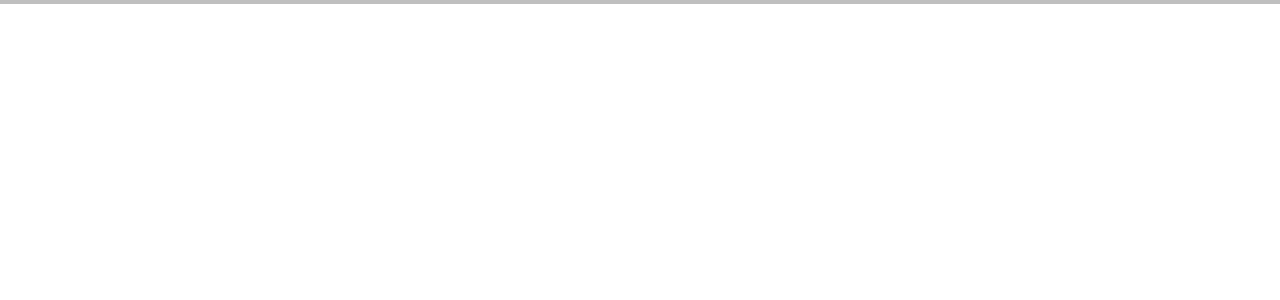
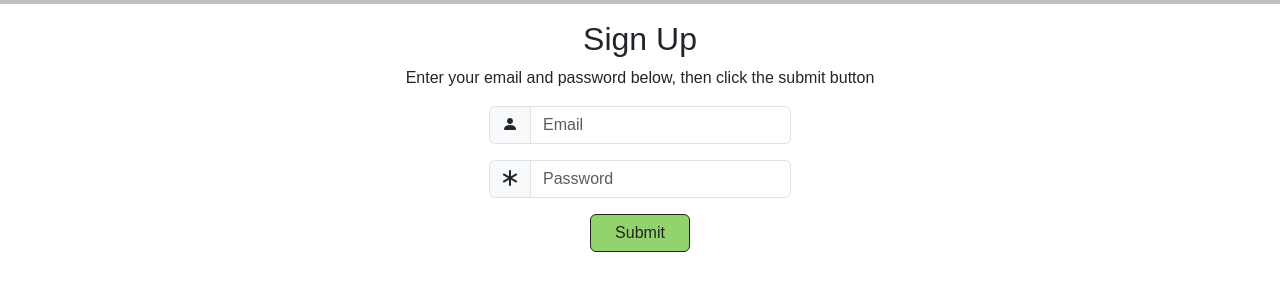
Before and after one commit to Lily-Hagen/RecipeRepo, a Flask app: page /login in a window 1280 px wide. Shown: the part 56-356 px from the top of the page. Run offline with Flask 3, Linux system fonts and the light colour scheme; some web fonts are replaced.

Commit message:
UI changes for Home Login and Base

```diff
--- a/website/templates/Home.html
+++ b/website/templates/Home.html
@@ -1,11 +1,7 @@
 {% extends "base.html" %} {% block title %}Home{% endblock %}
 {% block content %}
+<h1 align="center">Welcome To RecipeRepo!</h1>
     <div class="container-lg">
-        <div class="row">
-            <div class="col">
-                <h1 align="center">Welcome To RecipeRepo!</h1>
-            </div>
-        </div>
         <div class="row justify-content-evenly">
             <div class="col-8">
                 <div class="row">
--- a/website/templates/LoginPage.html
+++ b/website/templates/LoginPage.html
@@ -1,3 +1,35 @@
 {% extends "base.html" %} {% block title %}Login{% endblock %}
 {% block content %}
+<h2 align="center">Sign Up</h2>
+<p align="center">Enter your email and password below, then click the submit button</p>
+<div class="container-fluid d-flex justify-content-center align-items-center">
+  <form class="w-50">
+    <!-- Email Input with Person Icon -->
+    <div class="row mb-3 justify-content-center">
+      <div class="col-sm-6">
+        <div class="input-group">
+          <span class="input-group-text"><i class="bi bi-person-fill"></i></span>
+          <input type="email" class="form-control" id="inputEmail" placeholder="Email">
+        </div>
+      </div>
+    </div>
+
+    <!-- Password Input with Asterisk Icon -->
+    <div class="row mb-3 justify-content-center">
+      <div class="col-sm-6">
+        <div class="input-group">
+          <span class="input-group-text"><i class="bi bi-asterisk"></i></span>
+          <input type="password" class="form-control" id="inputPassword" placeholder="Password">
+        </div>
+      </div>
+    </div>
+
+    <!-- Submit button -->
+    <div class="d-flex justify-content-center">
+      <button type="submit" class="btn btn-signup">Submit</button>
+    </div>
+  </form>
+</div>
+
+
 {% endblock %}
--- a/website/templates/base.html
+++ b/website/templates/base.html
@@ -3,20 +3,19 @@
     <head>
         <meta charset="utf-8" />
         <meta name="viewport" content="width=device-width, initial-scale=1" />
-        <link href="https://cdn.jsdelivr.net/npm/bootstrap@5.3.3/dist/css/bootstrap.min.css" rel="stylesheet"
-        integrity="sha384-QWTKZyjpPEjISv5WaRU9OFeRpok6YctnYmDr5pNlyT2bRjXh0JMhjY6hW+ALEwIH"
-        crossorigin="anonymous" />
+        <link href="https://cdn.jsdelivr.net/npm/bootstrap@5.3.3/dist/css/bootstrap.min.css" rel="stylesheet" integrity="sha384-QWTKZyjpPEjISv5WaRU9OFeRpok6YctnYmDr5pNlyT2bRjXh0JMhjY6hW+ALEwIH" crossorigin="anonymous" />
+        <link href="https://cdnjs.cloudflare.com/ajax/libs/bootstrap-icons/1.10.0/font/bootstrap-icons.min.css" rel="stylesheet">
         <link rel="preconnect" href="https://fonts.googleapis.com">
-        <link rel="preconnect" href="https://fonts.gstatic.com" crossorigin>
+        <link rel="preconnect" href="https://fonts.gstatic.com">
         <link href="https://fonts.googleapis.com/css2?family=Acme&display=swap" rel="stylesheet">
         <link href="https://fonts.googleapis.com/css2?family=Alexandria:wght@100..900&display=swap" rel="stylesheet">
 
         <style>
             span {font-family: "Acme", sans-serif; font-weight:400; font-style:normal;}
             body {font-family: "Alexandria", sans-serif; font-optical-sizing:auto; font-weight:300; font-style:normal;}
-            .btn-login {color:#232323; background-color:#A8C6FA; border-color:#232323; width: 15%;}
+            .btn-login {color:#232323; background-color:#A8C6FA; border-color:#232323; width: 100px;}
             .btn-login:hover, .btn-login:focus, .btn-login:active, .btn-login.active, .open .dropdown-toggle.btn-login {color:#232323; background-color:#8CB4FF; border-color:#232323;}
-            .btn-signup {color:#232323; background-color:#92D36E; border-color:#232323; width: 15%;}
+            .btn-signup {color:#232323; background-color:#92D36E; border-color:#232323; width: 100px;}
             .btn-signup:hover, .btn-signup:focus, .btn-signup:active, .btn-signup.active, .open .dropdown-toggle.btn-signup {color:#232323; background-color:#7EB85F; border-color:#232323;}
         </style>
 
@@ -39,8 +38,6 @@
         </nav>
         <hr style="border-width:4px; color:black; margin-top:0%;">
         {% block content %}{% endblock %}
-        <script src="https://cdn.jsdelivr.net/npm/bootstrap@5.3.3/dist/js/bootstrap.bundle.min.js"
-        integrity="sha384-YvpcrYf0tY3lHB60NNkmXc5s9fDVZLESaAA55NDzOxhy9GkcIdslK1eN7N6jIeHz"
-        crossorigin="anonymous"></script>
+        <script src="https://cdn.jsdelivr.net/npm/bootstrap@5.3.3/dist/js/bootstrap.bundle.min.js" integrity="sha384-YvpcrYf0tY3lHB60NNkmXc5s9fDVZLESaAA55NDzOxhy9GkcIdslK1eN7N6jIeHz" crossorigin="anonymous"></script>
     </body>
 </html>
```
